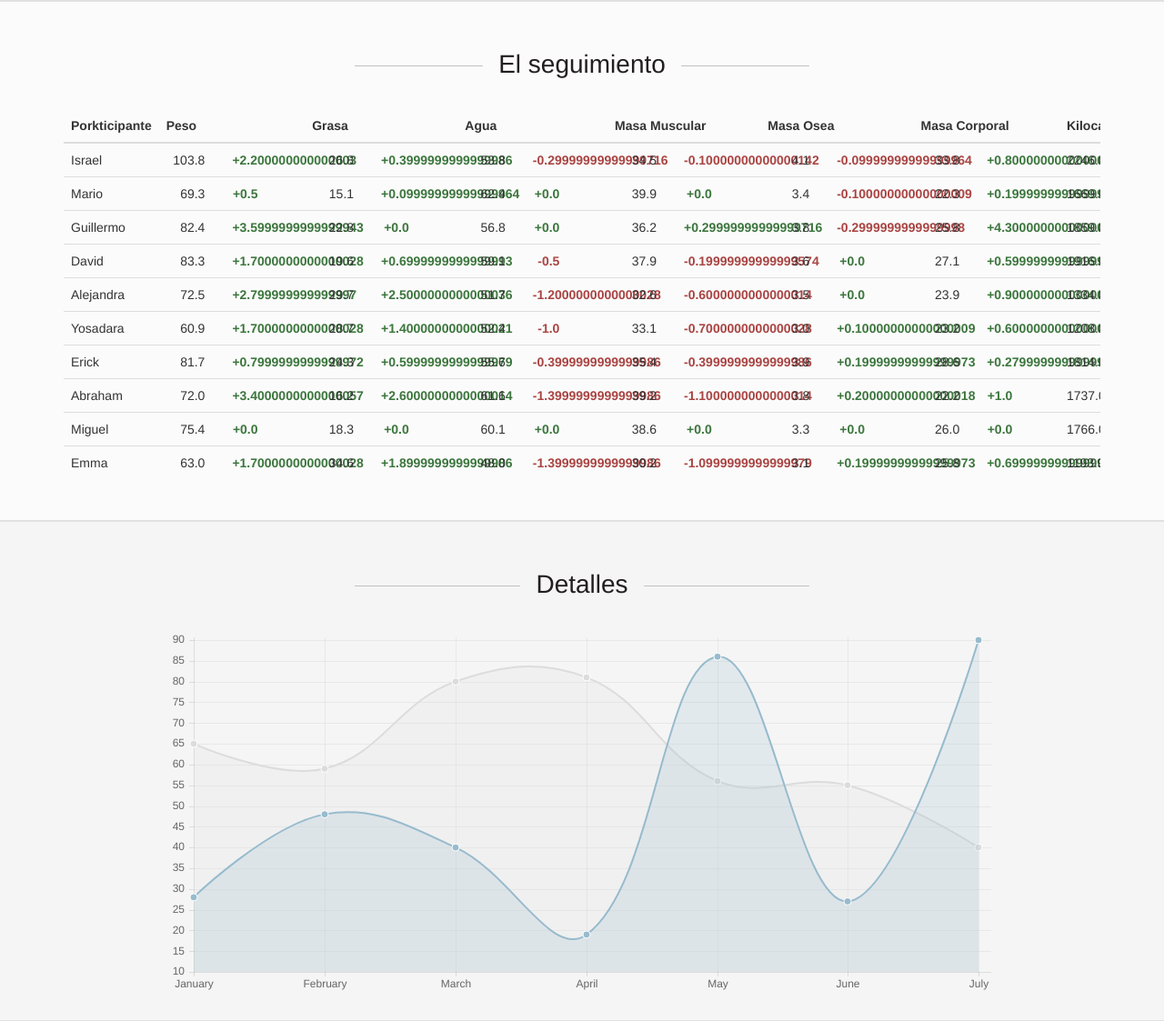
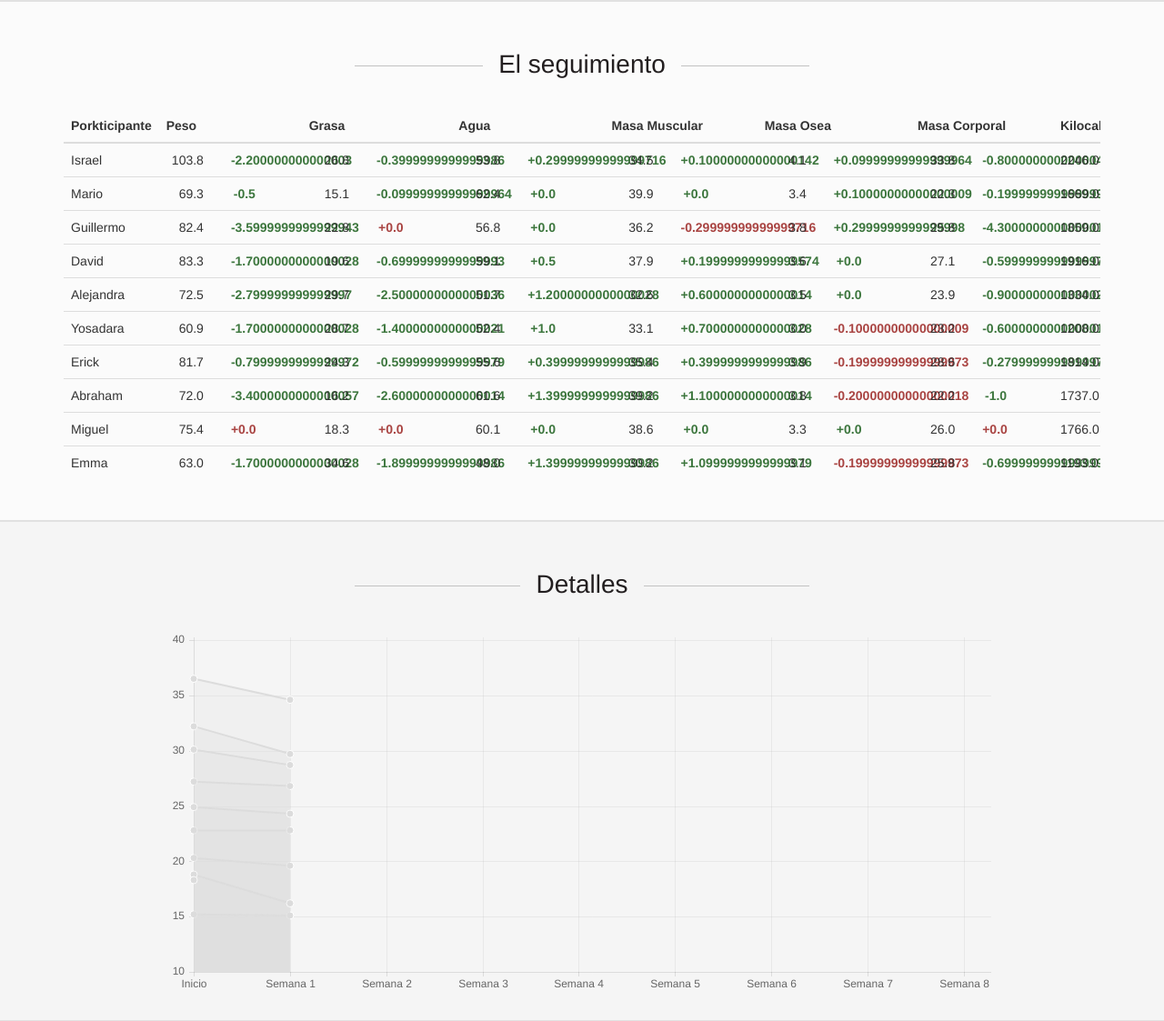
Before and after one commit to e-9/cerditon, a Django app: page /cerdoton/ in a window 1280 px wide. Shown: the part 1947-3070 px from the top of the page at 91% size. Run offline with Django 3.2, Linux system fonts and the light colour scheme; data comes from the database, SQL or seed files in the repository; both versions use the stored data as it was after the commit; some libraries are stand-ins or nearby versions; some web fonts are replaced.

Commit message:
Grafica de grasa

```diff
--- a/Cerdoton_Site/cerdoton_app/templates/cerdoton_app/index.html
+++ b/Cerdoton_Site/cerdoton_app/templates/cerdoton_app/index.html
@@ -167,9 +167,9 @@
                           <div class="col-md-5 text-right">{{ pig.weight }}</div>
                           <div class="col-md-4 text-right">
                             {% if pig.weight_diff >= 0 %}
-                              <strong class="text-success">+{{ pig.weight_diff }}</strong>
+                              <strong class="text-danger">+{{ pig.weight_diff }}</strong>
                             {% else %}
-                              <strong class="text-danger">{{ pig.weight_diff }}</strong>
+                              <strong class="text-success">{{ pig.weight_diff }}</strong>
                             {% endif %}
                           </div>
                         </div>
@@ -179,9 +179,9 @@
                           <div class="col-md-5 text-right">{{ pig.fat_percentage }}</div>
                           <div class="col-md-4 text-right">
                             {% if pig.fat_percentage_diff >= 0 %}
-                              <strong class="text-success">+{{ pig.fat_percentage_diff }}</strong>
+                              <strong class="text-danger">+{{ pig.fat_percentage_diff }}</strong>
                             {% else %}
-                              <strong class="text-danger">{{ pig.fat_percentage_diff }}</strong>
+                              <strong class="text-success">{{ pig.fat_percentage_diff }}</strong>
                             {% endif %}
                           </div>
                         </div>
@@ -227,9 +227,9 @@
                           <div class="col-md-5 text-right">{{ pig.muscle_percentage }}</div>
                           <div class="col-md-4 text-right">
                             {% if pig.muscle_percentage_diff >= 0 %}
-                              <strong class="text-success">+{{ pig.muscle_percentage_diff }}</strong>
+                              <strong class="text-danger">+{{ pig.muscle_percentage_diff }}</strong>
                             {% else %}
-                              <strong class="text-danger">{{ pig.muscle_percentage_diff }}</strong>
+                              <strong class="text-success">{{ pig.muscle_percentage_diff }}</strong>
                             {% endif %}
                           </div>
                         </div>
@@ -239,9 +239,9 @@
                           <div class="col-md-5 text-right">{{ pig.kilocalories }}</div>
                           <div class="col-md-4 text-right">
                             {% if pig.kilocalories_diff >= 0 %}
-                              <strong class="text-success">+{{ pig.kilocalories_diff }}</strong>
+                              <strong class="text-danger">+{{ pig.kilocalories_diff }}</strong>
                             {% else %}
-                              <strong class="text-danger">{{ pig.kilocalories_diff }}</strong>
+                              <strong class="text-success">{{ pig.kilocalories_diff }}</strong>
                             {% endif %}
                           </div>
                         </div>
--- a/Cerdoton_Site/cerdoton_app/views.py
+++ b/Cerdoton_Site/cerdoton_app/views.py
@@ -19,13 +19,31 @@ def status(request, pig_id):
 def graphData(request):
 
     if request.is_ajax():
-        # do whatever processing you need
-        # user.some_property = whatever
 
-        # send back whatever properties you have updated
-        json_response = {'user': {'some_property': 'Abraham :)'}}
+        response_list = []
+        pigs_list = PigData.objects.all()
 
-        return HttpResponse(json.dumps(json_response),
+        for pig in pigs_list:
+
+            response_data = {}
+            response_data['label'] = pig.Name
+            response_data['fillColor'] = 'rgba(220,220,220,0.2)'
+            response_data['strokeColor'] = 'rgba(220,220,220,1)'
+            response_data['pointColor'] = 'rgba(220,220,220,1)'
+            response_data['pointStrokeColor'] = '#fff'
+            response_data['pointHighlightFill'] = '#fff'
+            response_data['pointHighlightStroke'] = 'rgba(220,220,220,1)'
+
+            fat = []
+            pig_status = pig.pigstatus_set.all()
+            for ps in pig_status:
+                fat.append(ps.fat_percentage)
+
+            response_data['data'] = fat
+
+            response_list.append(response_data)
+
+        return HttpResponse(json.dumps(response_list),
             content_type='application/json')
 
     return render(request, 'index.html', {'user': ''})
@@ -58,8 +76,8 @@ def masterPigList(pigs_list):
             master_pig.week = pig_status[cnt-1].week
 
         if cnt > 1:
-            stst2 = pig_status[cnt-2]
-            stst1 = pig_status[cnt-1]
+            stst1 = pig_status[cnt-2]
+            stst2 = pig_status[cnt-1]
             master_pig.weight_diff = diffStatus(stst2.weight, stst1.weight)
             master_pig.fat_percentage_diff = diffStatus(stst2.fat_percentage, stst1.fat_percentage)
             master_pig.total_body_water_diff = diffStatus(stst2.total_body_water, stst1.total_body_water)
```
Also changed, not shown: Cerdoton_Site/cerdoton_app/static/cerdoton_app/js/cerdoton.js (+5 -26 lines), Cerdoton_Site/db.sqlite3, 1 other file.
